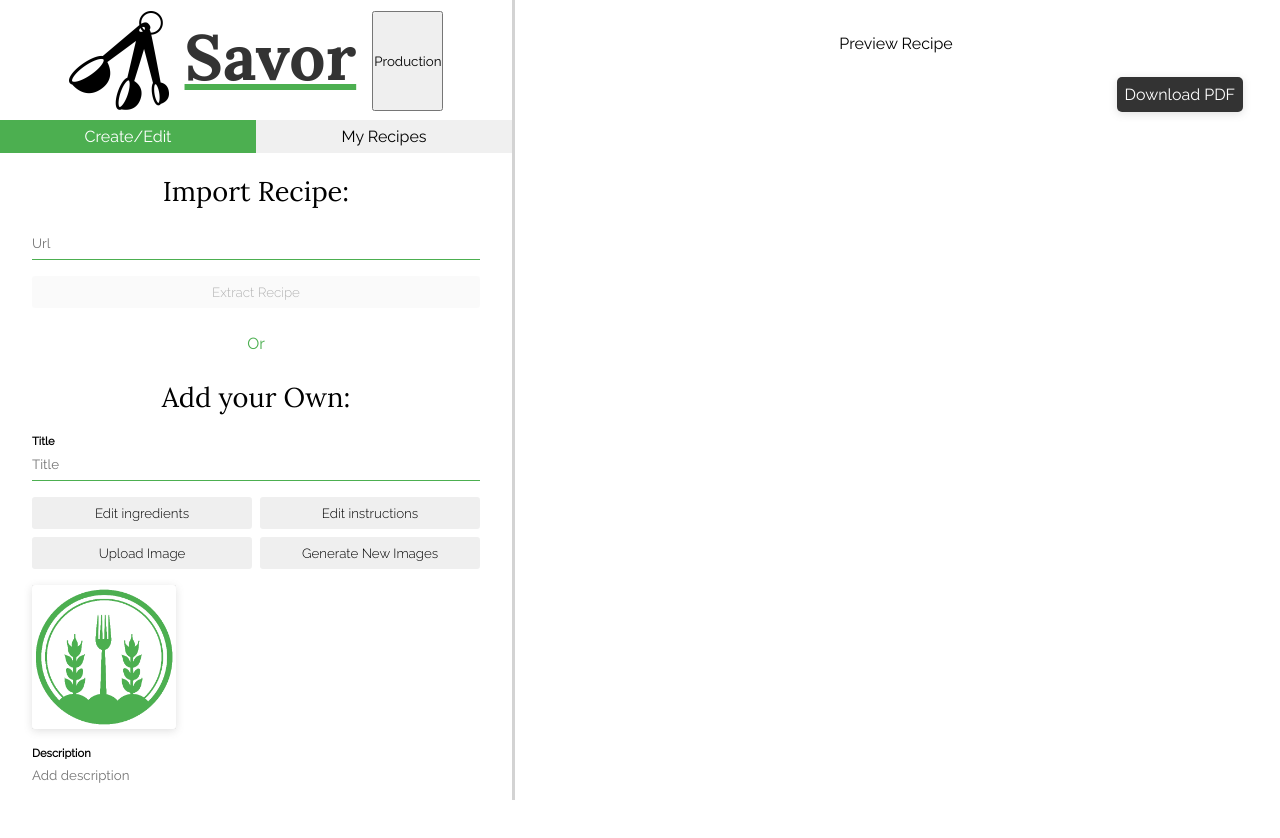
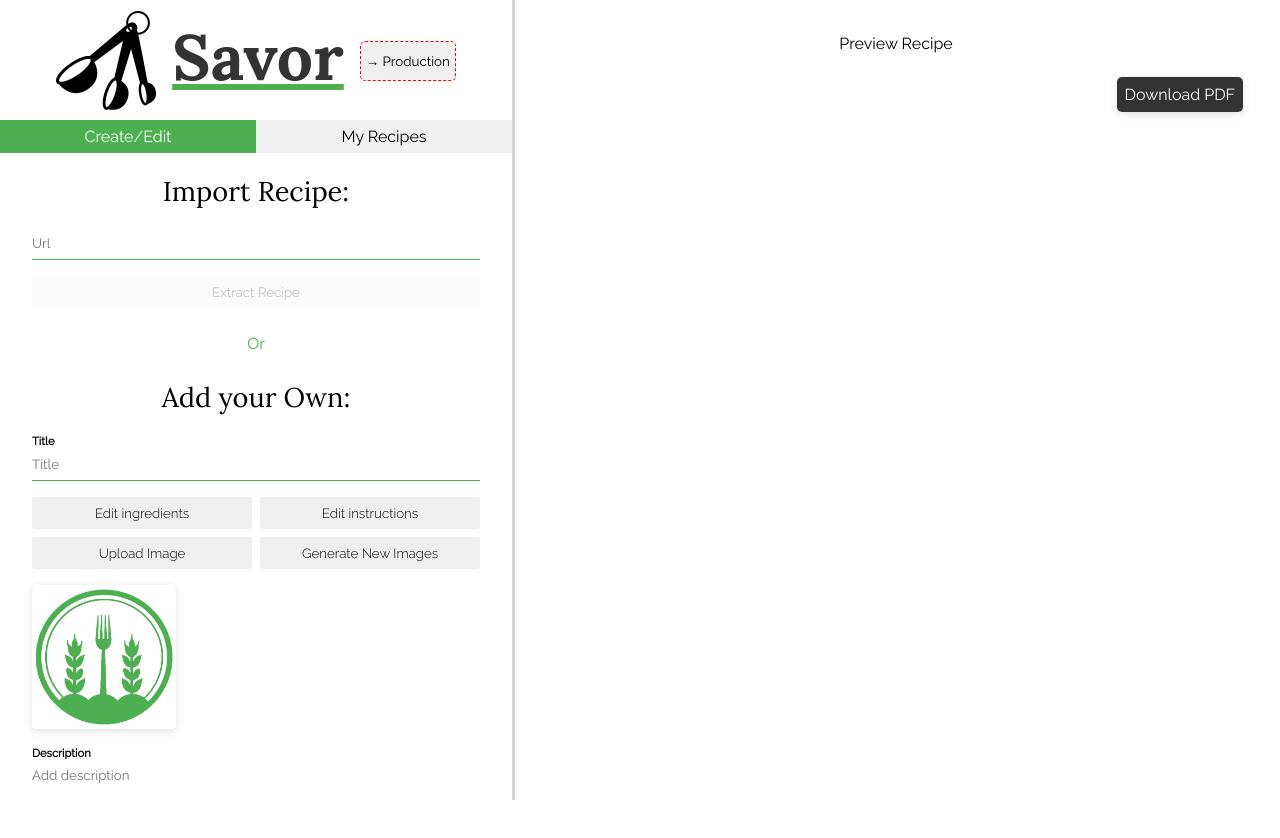
Before and after one commit to CalicoSquid/Savor, a React (Create React App) app: page / in a window 1280 px wide. Shown: the top 838 px of the page. Built offline with nearby package versions, Linux system fonts and the light colour scheme.

Commit message:
Added dev mode

```diff
--- a/src/App.js
+++ b/src/App.js
@@ -62,7 +62,7 @@ function App() {
   });
 
   useEffect(() => {
-    devMode ? setBaseURL("http://192.168.1.109:8000/api") : setBaseURL("https://server-4m6hy941q-calicosquid.vercel.app/api")
+    devMode ? setBaseURL("http://192.168.1.109:8000/api") : setBaseURL("https://server-puib.onrender.com/api")
     console.log(baseURL)
   }, [devMode])
 
@@ -72,9 +72,7 @@ function App() {
     const fetchUserData = async () => {
       try {
         if (token) {
-          console.log("xxx")
           const data = await getUserData(token, baseURL);
-          console.log("kkk" + data)
           setUserData(data);
           setIsLoggedIn(true);
         } else {
--- a/src/Components/Sidebar.js
+++ b/src/Components/Sidebar.js
@@ -56,7 +56,7 @@ export default function Sidebar(props) {
                   <h1 className="logo-title">Savor</h1>
 
                 </div>
-                <button className="devmode" onClick={handleChangeDevmode}>{!devMode ? "Dev mode" : "Production"}</button>
+                <button className="devmode" onClick={handleChangeDevmode}>{!devMode ? "→ Dev mode" : "→ Production"}</button>
                 <Nav stateProps={stateProps}/>
             </div>
             {showCreate && <CreateRecipe stateProps={stateProps} />}
--- a/src/SCSS/Components/_main.scss
+++ b/src/SCSS/Components/_main.scss
@@ -162,6 +162,14 @@
 
     }
 
+    .devmode {
+        border: 1px dashed red;
+        height: 40px;
+        border-radius: 5px;
+        padding-inline: 5px;
+        align-self: center;
+        cursor: pointer;
+    }
 
 
 }
```
